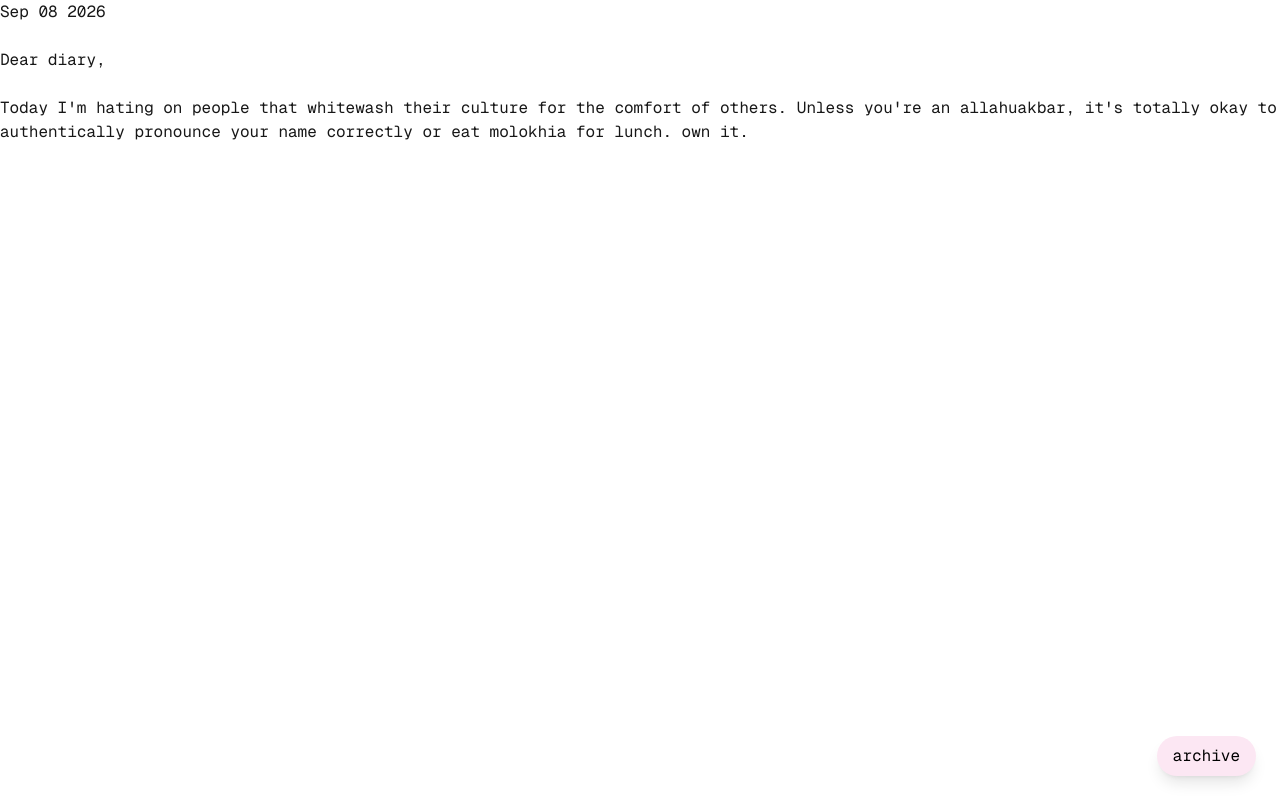
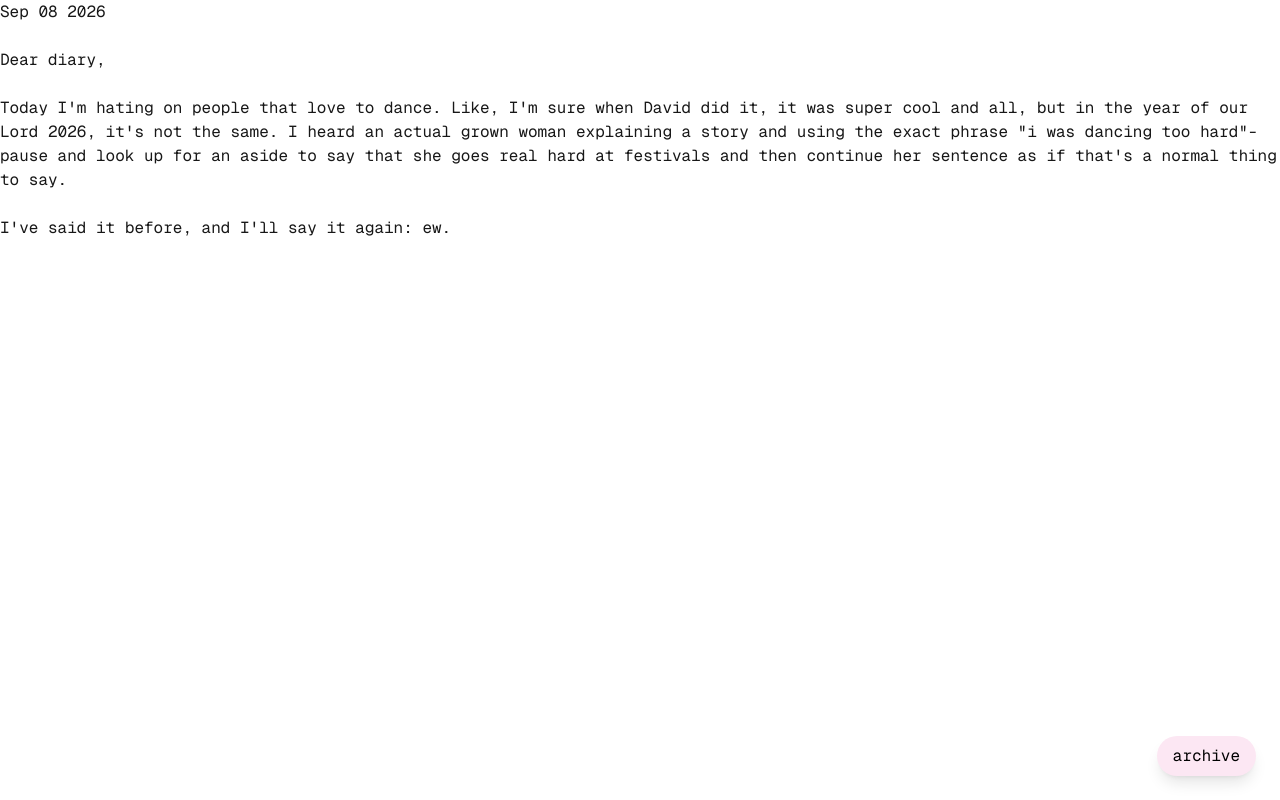
Before and after one commit to StephanieFarid/hateraid, a Next.js app: page / in a window 1280 px wide. Built offline with nearby package versions, Linux system fonts and the light colour scheme.

Commit message:
new entry

```diff
--- a/app/archive/page.tsx
+++ b/app/archive/page.tsx
@@ -6,6 +6,14 @@ const page = () => {
     <div>
         <h1 className="font-mono p-05">
             previously I hated...
+            <br />
+            <br />
+            <p>
+                people who whitewash their personlity for the comfort of others
+                 <br />
+                      Inspired by: Somwone pronouncing their name wrong because they were worried about the person they were saying it to being uncomfortable.
+
+            </p>
             <br />
             <br />
             <p>
--- a/app/page.tsx
+++ b/app/page.tsx
@@ -10,8 +10,11 @@ const page = () => {
       Dear diary,
       <br />
       <br />
-      Today I'm hating on people that whitewash their culture for the comfort of others.
-      Unless you're an allahuakbar, it's totally okay to authentically pronounce your name correctly or eat molokhia for lunch. own it.
+      Today I'm hating on people that love to dance.
+      Like, I'm sure when David did it, it was super cool and all, but in the year of our Lord 2026, it's not the same. I heard an actual grown woman explaining a story and using the exact phrase "i was dancing too hard"-pause and look up for an aside to say that she goes real hard at festivals and then continue her sentence as if that's a normal thing to say.
+      <br />
+      <br />
+      I've said it before, and I'll say it again: ew.
             <button className="font-mono fixed bottom-6 right-6 z-50 bg-pink-100 text-black px-4 py-2 rounded-full shadow-lg hover:bg-pink-200 transition" >
             <Link href={`/archive`}>
                 archive
--- /dev/null
+++ b/pnpm-workspace.yaml
@@ -0,0 +1,2 @@
+allowBuilds:
+  unrs-resolver: set this to true or false
```
Also changed, not shown: 1 other file (tests, documents, lock files or other folders).
